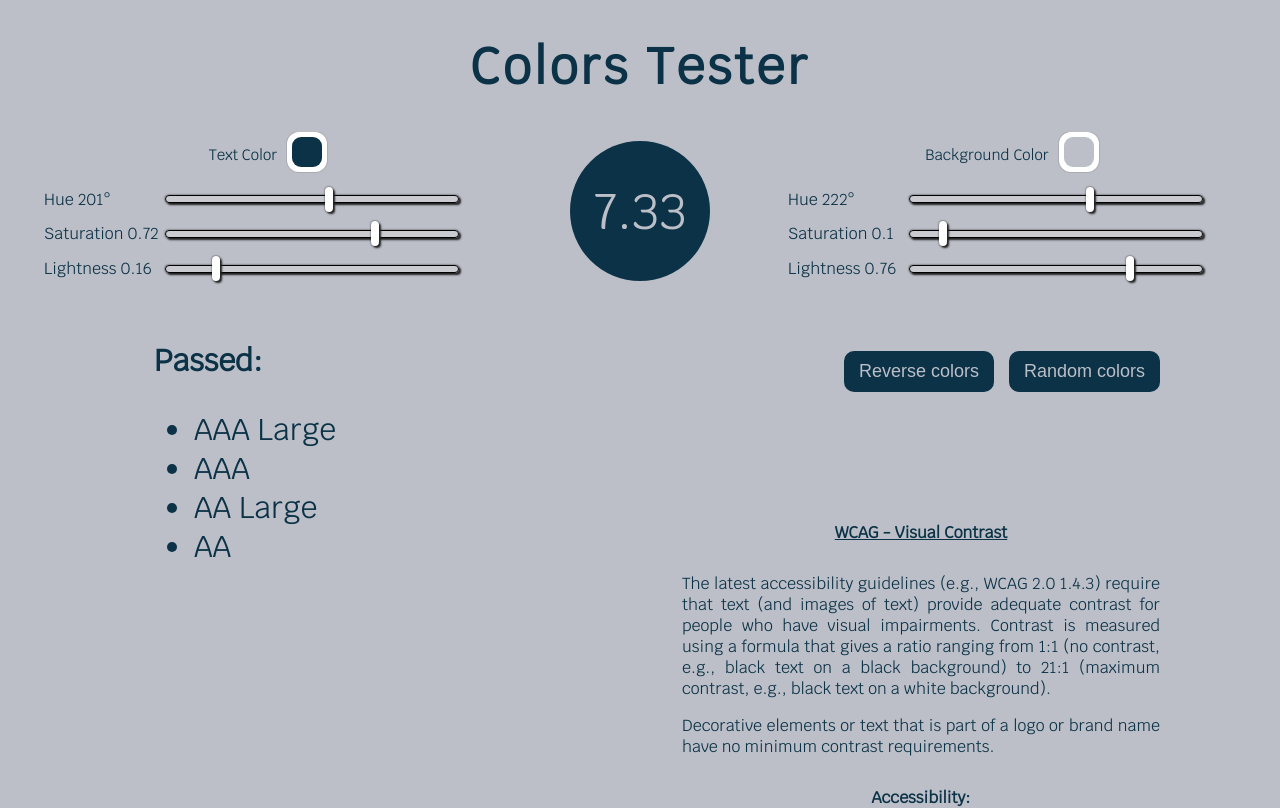
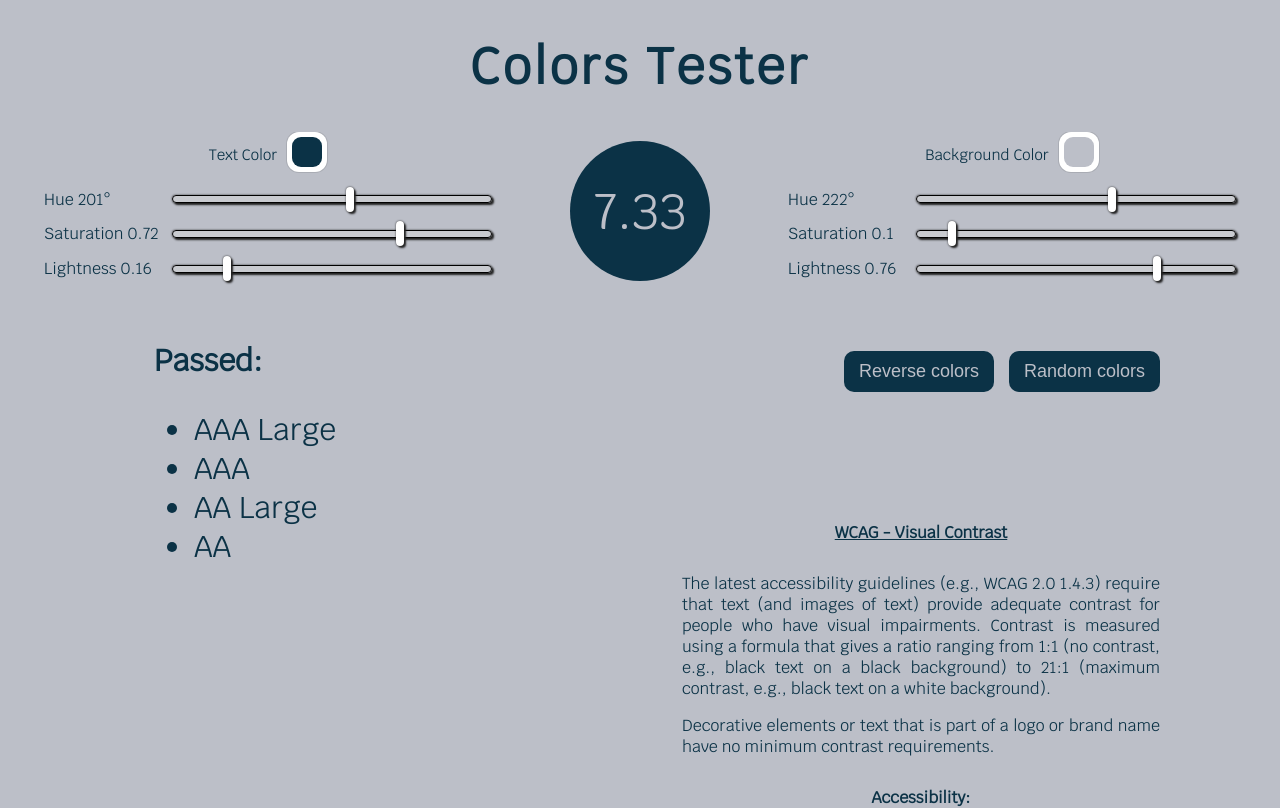
Before and after one commit to Hobbytowo/Colors-Tester, a React app: page / in a window 1280 px wide. Shown: the top 808 px of the page. Built offline with nearby package versions, Linux system fonts and the light colour scheme.

Commit message:
fix: range width bug

```diff
--- a/src/color.scss
+++ b/src/color.scss
@@ -37,7 +37,7 @@ $thumb-shadow-color: #111;
 // track variables
 
 $track-color: rgba(220, 220, 220, 0.4);
-$track-width: 90%;
+$track-width: 100%;
 $track-height: 8px;
 $track-shadow-size: 2px;
 $track-shadow-blur: 2px;
@@ -75,7 +75,7 @@ $track-radius: 5px;
   & .form{
 
     &__label{
-      width: 150px;
+      width: 180px;
     }
 
     &__item{
```
